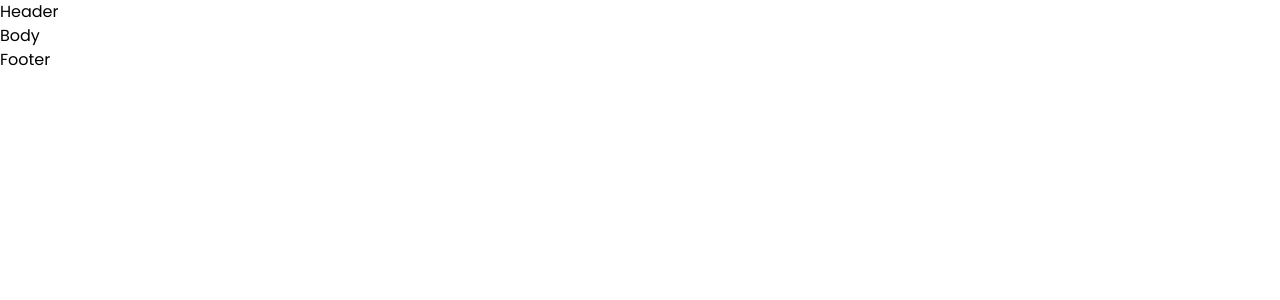
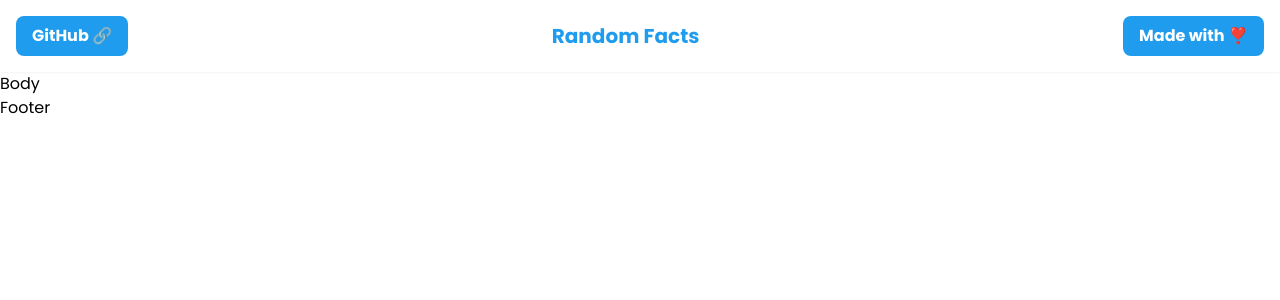
Before and after one commit to vishalmajumdar/random-facts, a React (Vite) app: page / in a window 1280 px wide. Shown: the top 300 px of the page. Built offline with nearby package versions, Linux system fonts and the light colour scheme.

Commit message:
Build Header
Made the header component with 2 buttons and site title in the middle

```diff
--- a/src/components/Header.jsx
+++ b/src/components/Header.jsx
@@ -1,7 +1,24 @@
 import React from "react";
 
 const Header = () => {
-  return <div>Header</div>;
+  return (
+    <header className="p-4 shadow-sm">
+      <nav className="flex justify-between items-center">
+        <button className="bg-[#209cee] px-4 py-2 rounded-lg text-white font-bold hover:bg-[#0065a8]  transition ease-in-out delay-150 duration-300">
+          <a
+            href="https://github.com/vishalmajumdar/random-facts"
+            target="_blank"
+          >
+            GitHub 🔗
+          </a>
+        </button>
+        <h1 className="text-xl font-bold text-[#209cee]">Random Facts</h1>
+        <button className="bg-[#209cee] px-4 py-2 rounded-lg text-white font-bold cursor-default hover:bg-[#0065a8] transition ease-in-out delay-150 duration-300">
+          Made with ❣️
+        </button>
+      </nav>
+    </header>
+  );
 };
 
 export default Header;
```
